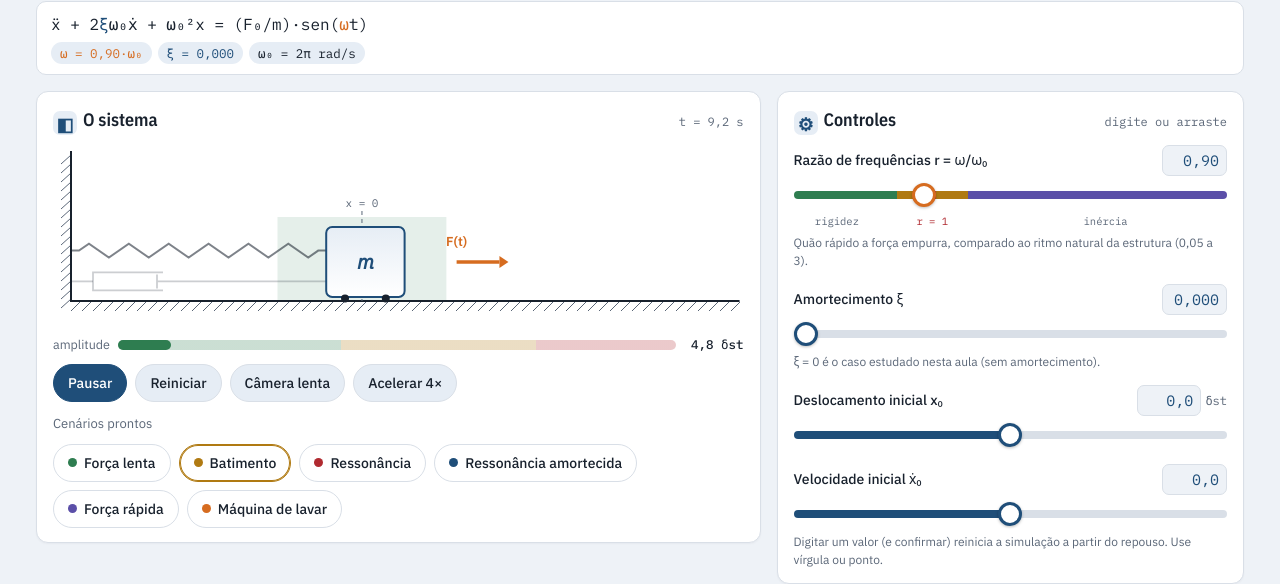
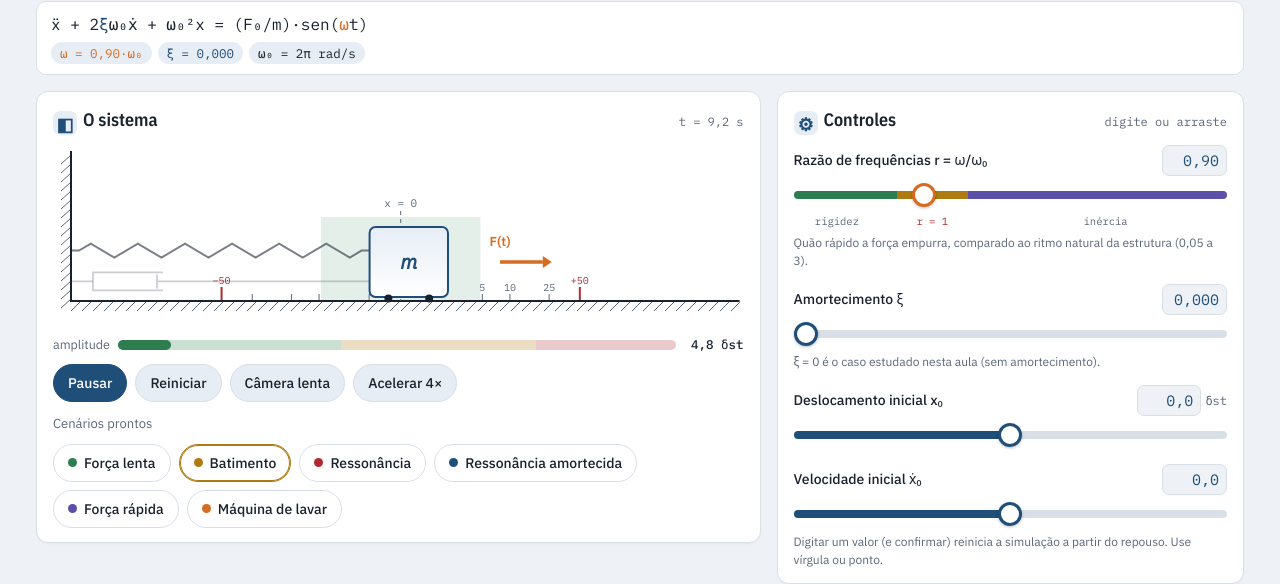
Before and after one commit to ReneQuispeRodriguez/Laborat-rio-de-Vibra-o-For-ada, a plain HTML site: page index.html in a window 1280 px wide. Shown: the part 235-819 px from the top of the page. Drawn offline with nearby package versions, Linux system fonts and the light colour scheme.

Commit message:
Add files via upload

```diff
--- a/index.html
+++ b/index.html
@@ -368,17 +368,32 @@ footer b{color:var(--ink);font-weight:600}
     const ink=css('--ink'), muted=css('--muted'), acc_=css('--accent'), force=css('--force'), soft=css('--soft');
     g.clearRect(0,0,w,h);
     const floorY = h-24, wallX = 18;
-    const mh = Math.min(70, h*0.42), mw = mh*1.12;
+    const mh = Math.min(70, h*0.42, w*0.12), mw = mh*1.12;
     const A = Math.min(46, w*0.085);                 // comprimento máx. da seta
     const avail = w - wallX - mw - 2*A - 18;
-    const rest = avail*0.52, travel = avail*0.42;
-    const u = clamp(S.x / S.scale, -1.15, 1.15);
+    // x = 0 mais à direita; escala de deslocamento FIXA (logarítmica) até a ruptura,
+    // para que o crescimento da amplitude apareça na animação
+    const rest = avail*0.60, travel = avail*0.37;
+    const U = v => Math.sign(v)*Math.log1p(Math.abs(v))/Math.log1p(LIMIT);
+    const u = clamp(U(S.x), -1.08, 1.08);
     const mx = wallX + rest + travel*u;
     const eqX = wallX + rest + mw/2;
     // faixa de amplitude recente
-    const am = clamp(recentAmp()/S.scale, 0, 1.15)*travel;
+    const am = clamp(U(recentAmp()), 0, 1.08)*travel;
     g.fillStyle = sevColor(recentAmp()); g.globalAlpha = 0.12;
     g.fillRect(eqX-am, floorY-mh-14, 2*am, mh+14); g.globalAlpha = 1;
+    // régua de deslocamento (δst) sobre o piso
+    g.font = '10px "IBM Plex Mono", monospace'; g.textAlign='center';
+    [1,5,10,25,50].forEach(v=>{
+      [-1,1].forEach(sg=>{
+        const tx = eqX + sg*U(v)*travel;
+        const crit = v===LIMIT;
+        g.strokeStyle = crit ? css('--crit') : css('--muted'); g.lineWidth = crit ? 2 : 1;
+        g.beginPath(); g.moveTo(tx, floorY-(crit?14:7)); g.lineTo(tx, floorY); g.stroke();
+        const lab = w<520 ? (v===10 || crit) : true;
+        if((sg>0 && lab) || crit){ g.fillStyle = crit ? css('--crit') : css('--muted'); g.fillText(crit ? (sg>0?'+50':'−50') : String(v), tx, floorY-(crit?17:10)); }
+      });
+    });
     // parede e piso
     g.strokeStyle = muted; g.lineWidth = 1;
     for(let y=10; y<floorY; y+=9){ g.beginPath(); g.moveTo(wallX-10,y+9); g.lineTo(wallX,y); g.stroke(); }
@@ -392,7 +407,7 @@ footer b{color:var(--ink);font-weight:600}
     g.fillText('x = 0', eqX, floorY-mh-24);
     // mola (cor indica tração/compressão)
     const sy = floorY - mh*0.72, n = 12, x1 = wallX, x2 = mx;
-    const st = clamp(S.x/S.scale,-1,1);
+    const st = clamp(U(S.x),-1,1);
     g.strokeStyle = st>0.05 ? css('--force') : (st<-0.05 ? acc_ : ink); g.globalAlpha = 0.55 + 0.45*Math.abs(st);
     g.lineWidth = 2; g.beginPath(); g.moveTo(x1,sy);
     const lead = 8, seg = (x2-x1-2*lead)/n;
@@ -411,7 +426,8 @@ footer b{color:var(--ink);font-weight:600}
     // massa
     const grd = g.createLinearGradient(mx, floorY-mh-4, mx, floorY-4);
     grd.addColorStop(0, soft); grd.addColorStop(1, css('--panel'));
-    g.fillStyle = grd; g.strokeStyle = acc_; g.lineWidth = 2;
+    const sev = recentAmp();
+    g.fillStyle = grd; g.strokeStyle = sev < 10 ? acc_ : (sev < 25 ? css('--warn') : css('--crit')); g.lineWidth = sev < 10 ? 2 : 3;
     g.beginPath(); if(g.roundRect) g.roundRect(mx, floorY-mh-4, mw, mh, 6); else g.rect(mx, floorY-mh-4, mw, mh); g.fill(); g.stroke();
     g.fillStyle = ink; g.beginPath(); g.arc(mx+mw*0.24, floorY-2.5, 4, 0, 7); g.arc(mx+mw*0.76, floorY-2.5, 4, 0, 7); g.fill();
     g.fillStyle = acc_; g.font = 'italic 600 20px "IBM Plex Sans", sans-serif'; g.textAlign='center';
```
